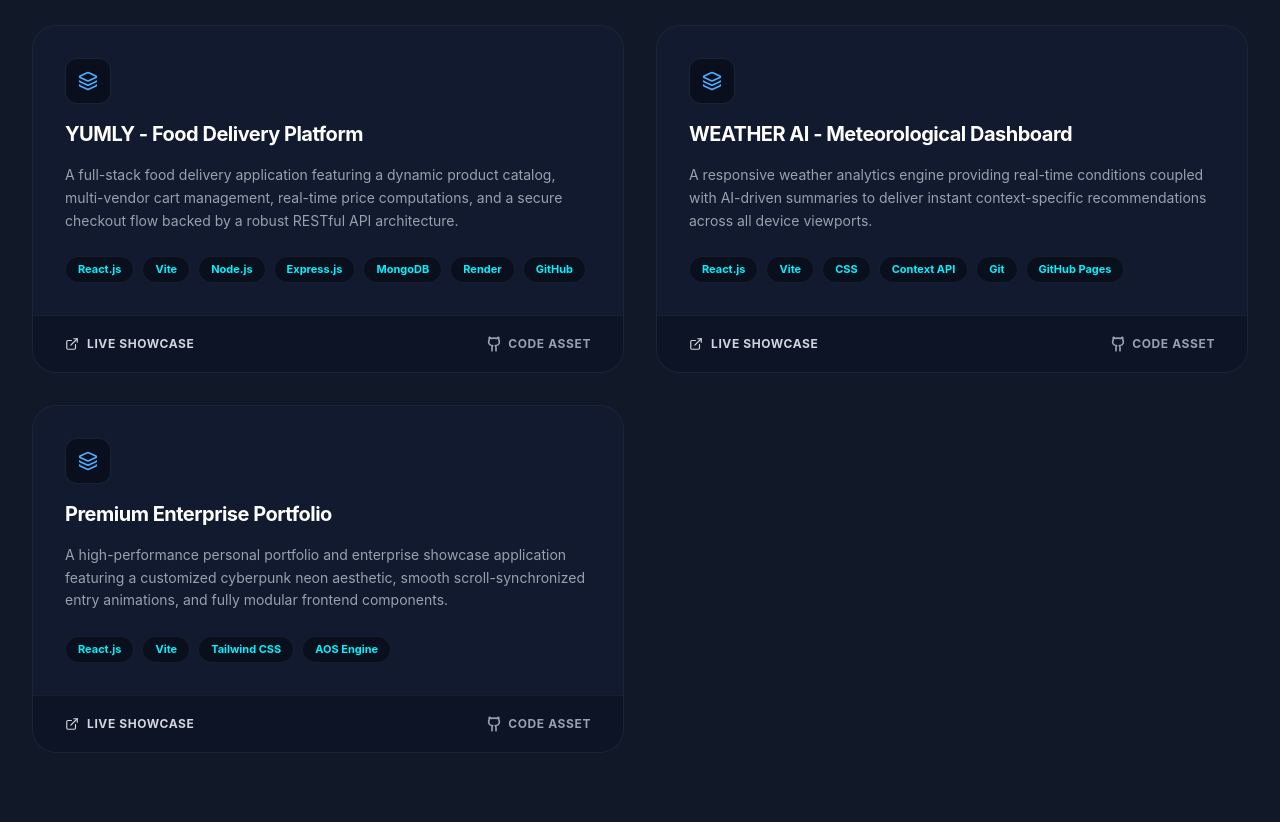
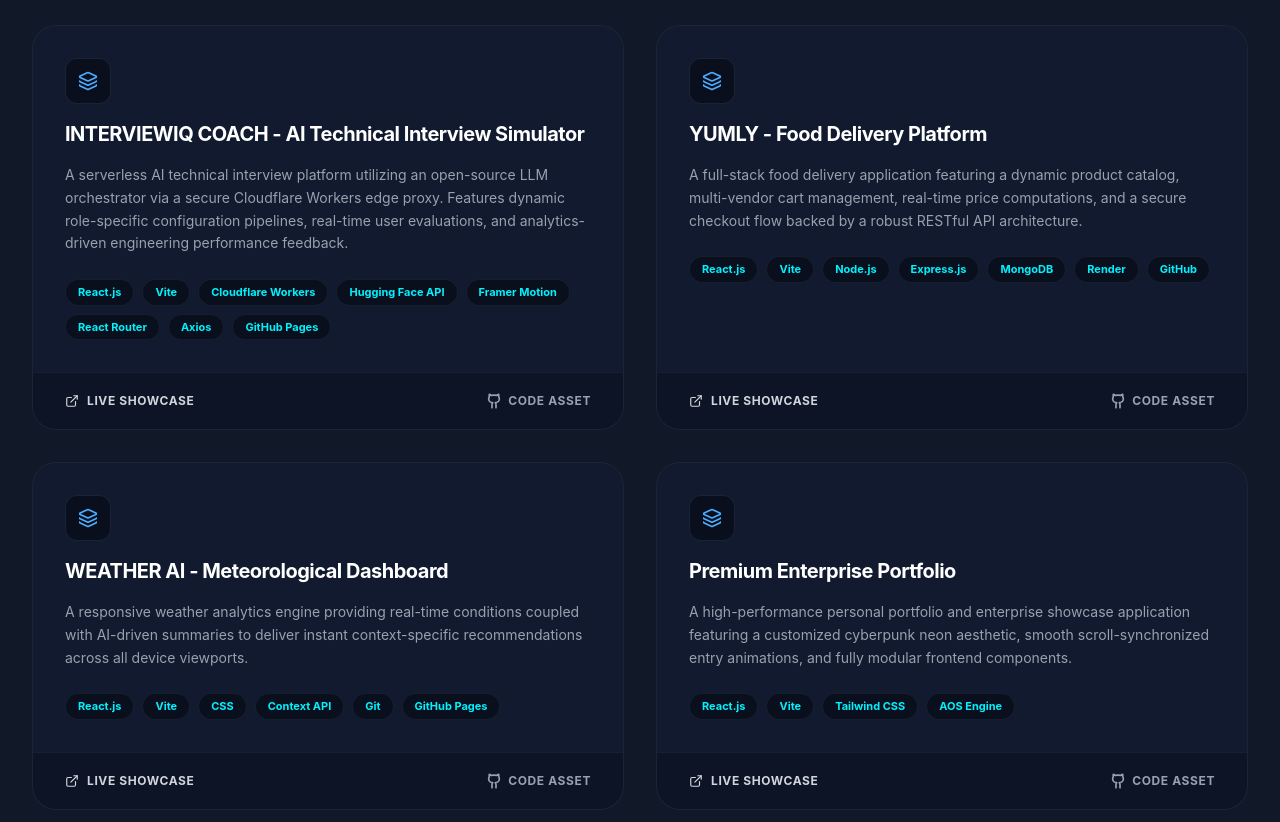
Before and after one commit to abinashshubham/my-portfolio, a React (Vite) app: page / in a window 1280 px wide. Shown: the part 3800-4622 px from the top of the page. Built offline with nearby package versions, Linux system fonts and the light colour scheme.

Commit message:
Add new Project Catalog.

```diff
--- a/src/components/Projects.jsx
+++ b/src/components/Projects.jsx
@@ -4,6 +4,22 @@
 
 const Projects = () => {
   const catalog = [
+  {
+    title: "INTERVIEWIQ COACH - AI Technical Interview Simulator",
+    tech: [
+      "React.js",
+      "Vite",
+      "Cloudflare Workers",
+      "Hugging Face API",
+      "Framer Motion",
+      "React Router",
+      "Axios",
+      "GitHub Pages",
+    ],
+    desc: "A serverless AI technical interview platform utilizing an open-source LLM orchestrator via a secure Cloudflare Workers edge proxy. Features dynamic role-specific configuration pipelines, real-time user evaluations, and analytics-driven engineering performance feedback.",
+    liveLink: "https://abinashshubham.github.io/interviewiq-coach/",
+    codeLink: "https://github.com/abinashshubham/interviewiq-coach",
+  },
   {
     title: "YUMLY - Food Delivery Platform",
     tech: [
```
Lines whose indentation alone changed are shown as unchanged.
